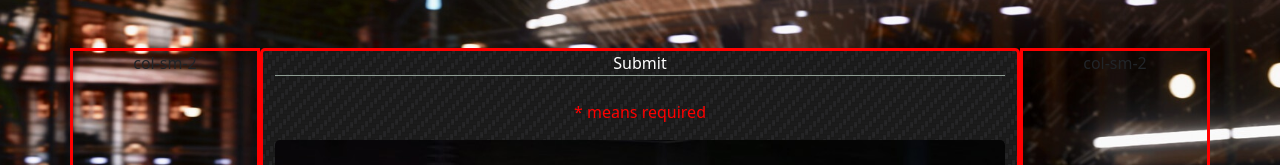
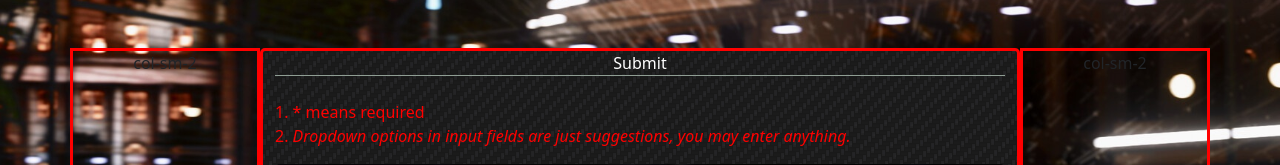
Before and after one commit to JonathanC13/CS50ProjRaceSubmissions, a Flask app: page /submit in a window 1280 px wide. Shown: the part 74-239 px from the top of the page. Run offline with Flask 3, Linux system fonts and the light colour scheme; a user stored in the database is signed in; some libraries are stand-ins or nearby versions.

Commit message:
submit fields' suggestions with existing strings in associated tables.

```diff
--- a/templates/submit.html
+++ b/templates/submit.html
@@ -16,21 +16,24 @@
                         </span>
                     </div>
                     <br>
-                    <p style="color: red;">* means required</p>
+                    <p style="color: red;text-align: left;">1. * means required<br>2. <i>Dropdown options in input fields are just suggestions, you may enter anything.</i></p>
                     <div id="submit_col_container" class="container">
                         <br>
                         <div class="row">
                             <div class="borderRed col-sm">
-                                <input autocomplete="off" autofocus class="form-control" id="txt_submit_game" name="txt_submit_game" placeholder="* Game" type="text">
+                                <input autocomplete="off" autofocus list="list_submitGame" class="form-control" id="txt_submit_game" name="txt_submit_game" placeholder="* Game" type="text">
+                                <datalist id="list_submitGame"></datalist>
                             </div>
                             <div class="borderRed col-sm">
-                                <input autocomplete="off" autofocus class="form-control" id="txt_submit_platform" name="txt_submit_platform" placeholder="* Platform" type="text">
+                                <input autocomplete="off" list="list_submitPlatform" class="form-control" id="txt_submit_platform" name="txt_submit_platform" placeholder="* Platform" type="text">
+                                <datalist id="list_submitPlatform"></datalist>
                             </div>
                             <div class="borderRed col-sm">
-                                <input autocomplete="off" autofocus class="form-control" id="txt_submit_vehicle" name="txt_submit_vehicle" placeholder="* vehicle" type="text">
+                                <input autocomplete="off" list="list_submitVehicle" class="form-control" id="txt_submit_vehicle" name="txt_submit_vehicle" placeholder="* vehicle" type="text">
+                                <datalist id="list_submitVehicle"></datalist>
                             </div>
                             <div class="borderRed col-sm">
-                                <input autocomplete="off" autofocus class="form-control" id="txt_YT_URL" name="txt_YT_URL" placeholder="YT Embedded URL" type="text">
+                                <input autocomplete="off" class="form-control" id="txt_YT_URL" name="txt_YT_URL" placeholder="YT Embedded URL" type="text">
                             </div>
                         </div>
                         <div class="row">
@@ -42,10 +45,12 @@
                             <div class="borderRed col-sm-6">
                                 <div class="row">
                                     <div class="borderRed col-sm">
-                                        <input autocomplete="off" autofocus class="form-control" id="txt_submit_track" name="txt_submit_track" placeholder="* Track" type="text">
+                                        <input autocomplete="off" list="list_submitTrack" class="form-control" id="txt_submit_track" name="txt_submit_track" placeholder="* Track" type="text">
+                                        <datalist id="list_submitTrack"></datalist>
                                     </div>
                                     <div class="borderRed col-sm">
-                                        <input autocomplete="off" autofocus class="form-control" id="txt_submit_gamemode" name="txt_submit_gamemode" placeholder="* Game mode" type="text">
+                                        <input autocomplete="off" list="list_submitGameMode" class="form-control" id="txt_submit_gamemode" name="txt_submit_gamemode" placeholder="* Game mode" type="text">
+                                        <datalist id="list_submitGameMode"></datalist>
                                     </div>
                                 </div>
                             </div>
@@ -59,16 +64,16 @@
                             <div class="borderRed col-sm">Full time
                                 <div class="row">
                                     <div class="borderRed col-sm">
-                                        <input autocomplete="off" autofocus class="form-control" id="in_submit_fulltime_HH" name="in_submit_fulltime_HH" placeholder="* HH" type="number" min="0">
+                                        <input autocomplete="off" class="form-control" id="in_submit_fulltime_HH" name="in_submit_fulltime_HH" placeholder="* HH" type="number" min="0">
                                     </div>
                                     <div class="borderRed col-sm">
-                                        <input autocomplete="off" autofocus class="form-control" id="in_submit_fulltime_MM" name="in_submit_fulltime_MM" placeholder="* MM" type="number" min="0" max="59">
+                                        <input autocomplete="off" class="form-control" id="in_submit_fulltime_MM" name="in_submit_fulltime_MM" placeholder="* MM" type="number" min="0" max="59">
                                     </div>
                                     <div class="borderRed col-sm">
-                                        <input autocomplete="off" autofocus class="form-control" id="in_submit_fulltime_SS" name="in_submit_fulltime_SS" placeholder="* SS" type="number" min="0" max="59">
+                                        <input autocomplete="off" class="form-control" id="in_submit_fulltime_SS" name="in_submit_fulltime_SS" placeholder="* SS" type="number" min="0" max="59">
                                     </div>
                                     <div class="borderRed col-sm">
-                                        <input autocomplete="off" autofocus class="form-control" id="in_submit_fulltime_sss" name="in_submit_fulltime_sss" placeholder="* sss" type="number" min="0" max="999">
+                                        <input autocomplete="off" class="form-control" id="in_submit_fulltime_sss" name="in_submit_fulltime_sss" placeholder="* sss" type="number" min="0" max="999">
                                     </div>
                                 </div>
                             </div>
@@ -78,16 +83,16 @@
                             <div class="borderRed col-sm">Best lap time
                                 <div class="row">
                                     <div class="borderRed col-sm">
-                                        <input autocomplete="off" autofocus class="form-control" id="in_submit_bestlaptime_HH" name="in_submit_bestlaptime_HH" placeholder="HH" type="number" min="0">
+                                        <input autocomplete="off" class="form-control" id="in_submit_bestlaptime_HH" name="in_submit_bestlaptime_HH" placeholder="HH" type="number" min="0">
                                     </div>
                                     <div class="borderRed col-sm">
-                                        <input autocomplete="off" autofocus class="form-control" id="in_submit_bestlaptime_MM" name="in_submit_bestlaptime_MM" placeholder="MM" type="number" min="0" max="59">
+                                        <input autocomplete="off" class="form-control" id="in_submit_bestlaptime_MM" name="in_submit_bestlaptime_MM" placeholder="MM" type="number" min="0" max="59">
                                     </div>
                                     <div class="borderRed col-sm">
-                                        <input autocomplete="off" autofocus class="form-control" id="in_submit_bestlaptime_SS" name="in_submit_bestlaptime_SS" placeholder="SS" type="number" min="0" max="59">
+                                        <input autocomplete="off" class="form-control" id="in_submit_bestlaptime_SS" name="in_submit_bestlaptime_SS" placeholder="SS" type="number" min="0" max="59">
                                     </div>
                                     <div class="borderRed col-sm">
-                                        <input autocomplete="off" autofocus class="form-control" id="in_submit_bestlaptime_sss" name="in_submit_bestlaptime_sss" placeholder="sss" type="number" min="0" max="999">
+                                        <input autocomplete="off" class="form-control" id="in_submit_bestlaptime_sss" name="in_submit_bestlaptime_sss" placeholder="sss" type="number" min="0" max="999">
                                     </div>
                                 </div>
                             </div>
```
Also changed, not shown: static/js.js (+39 -2 lines).
